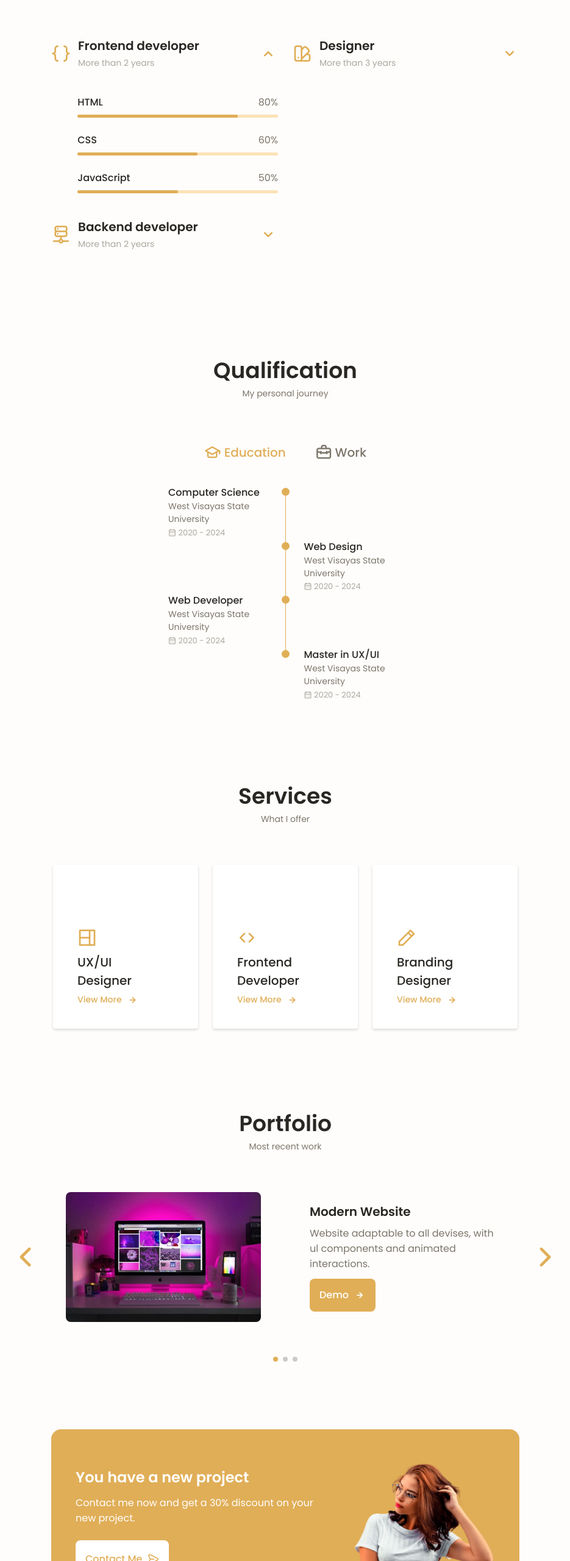
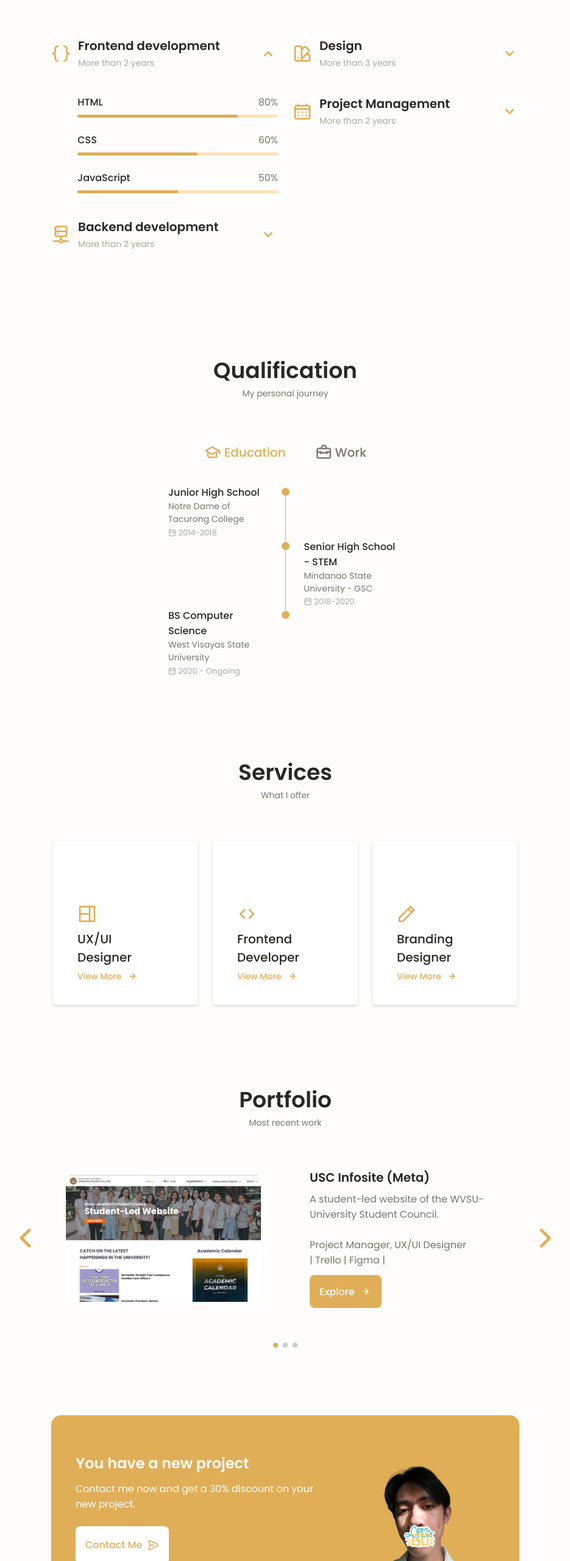
Before and after one commit to SenjuDuomma/MyPortfolio, a plain HTML site: page index.html in a window 1280 px wide. Shown: the part 1436-3996 px from the top of the page at 61% size, without its empty margins (172-1107 px from the left). Drawn offline with nearby package versions, Linux system fonts and the light colour scheme.

Commit message:
additional details

```diff
--- a/assets/css/style.css
+++ b/assets/css/style.css
@@ -547,6 +547,10 @@ font-weight: var(--font-medium);
 
 .skills__photoshop{
     width: 85%;
+}
+
+.skills__jira{
+    width: 55%;
 }
 
 .skills__close .skills__list{
--- a/index.html
+++ b/index.html
@@ -157,7 +157,7 @@
                         </div>
 
                         <div class="about__buttons">
-                            <a download="" href="assets/pdf/Alexa-Cv.pdf" class="button button--flex">
+                            <a download="" href="assets/pdf/neil_cv.pdf" class="button button--flex">
                                 Download CV<i class="uil uil-download-alt button__icon"></i>
                             </a>
                         </div>
@@ -178,7 +178,7 @@
                                 <i class="uil uil-brackets-curly skills__icon"></i>
 
                                 <div>
-                                    <h1 class="skills__title">Frontend developer</h1>
+                                    <h1 class="skills__title">Frontend development</h1>
                                     <span class="skills__subtitle">More than 2 years</span>
                                 </div>
 
@@ -234,7 +234,7 @@
                                 <i class="uil uil-server-network skills__icon"></i>
 
                                 <div>
-                                    <h1 class="skills__title">Backend developer</h1>
+                                    <h1 class="skills__title">Backend development</h1>
                                     <span class="skills__subtitle">More than 2 years</span>
                                 </div>
 
@@ -292,7 +292,7 @@
                                 <i class="uil uil-swatchbook skills__icon"></i>
 
                                 <div>
-                                    <h1 class="skills__title">Designer</h1>
+                                    <h1 class="skills__title">Design</h1>
                                     <span class="skills__subtitle">More than 3 years</span>
                                 </div>
 
@@ -317,6 +317,51 @@
                                     </div>
                                     <div class="skills__bar">
                                         <span class="skills__percentage skills__sketch"></span>
+                                    </div>
+                                </div>
+
+                                <!-- <div class="skills__data">
+                                    <div class="skills__titles">
+                                        <h3 class="skills__name">Photoshop</h3>
+                                        <span class="skills__number">85%</span>
+                                    </div>
+                                    <div class="skills__bar">
+                                        <span class="skills__percentage skills__photoshop"></span>
+                                    </div>
+                                </div> -->
+                            </div>
+                        </div>
+                        <!--====================== SKILLS 4 ==========================-->
+                        <div class="skills__content skills__close">
+                            <div class="skills__header">
+                                <i class="uil uil-schedule skills__icon"></i>
+
+                                <div>
+                                    <h1 class="skills__title">Project Management</h1>
+                                    <span class="skills__subtitle">More than 2 years</span>
+                                </div>
+
+                                <i class="uil uil-angle-down skills__arrow"></i>
+                            </div>
+
+                            <div class="skills__list grid">
+                                <div class="skills__data">
+                                    <div class="skills__titles">
+                                        <h3 class="skills__name">Trello</h3>
+                                        <span class="skills__number">90%</span>
+                                    </div>
+                                    <div class="skills__bar">
+                                        <span class="skills__percentage skills__figma"></span>
+                                    </div>
+                                </div>
+
+                                <div class="skills__data">
+                                    <div class="skills__titles">
+                                        <h3 class="skills__name">Jira Software</h3>
+                                        <span class="skills__number">55%</span>
+                                    </div>
+                                    <div class="skills__bar">
+                                        <span class="skills__percentage skills__jira"></span>
                                     </div>
                                 </div>
 
@@ -360,11 +405,11 @@
                             <!--====================== QUALIFICATION 1 ==========================-->
                             <div class="qualification__data">
                                 <div>
-                                    <h3 class="qualification__title">Computer Science</h3>
-                                    <span class="qualification__subtitle">West Visayas State University</span>
+                                    <h3 class="qualification__title">Junior High School</h3>
+                                    <span class="qualification__subtitle">Notre Dame of Tacurong College</span>
                                     <div class="qualification__calendar">
                                         <i class="uil uil-calendar-alt "></i>
-                                        2020 - 2024
+                                        2014-2018
                                     </div>
                                 </div>
 
@@ -384,11 +429,11 @@
                                 </div>
 
                                 <div>
-                                    <h3 class="qualification__title">Web Design</h3>
-                                    <span class="qualification__subtitle">West Visayas State University</span>
+                                    <h3 class="qualification__title">Senior High School - STEM</h3>
+                                    <span class="qualification__subtitle">Mindanao State University - GSC</span>
                                     <div class="qualification__calendar">
                                         <i class="uil uil-calendar-alt "></i>
-                                        2020 - 2024
+                                        2018-2020
                                     </div>
                                 </div>
 
@@ -398,27 +443,27 @@
                             <!--====================== QUALIFICATION 3 ==========================-->
                             <div class="qualification__data">
                                 <div>
-                                    <h3 class="qualification__title">Web Developer</h3>
+                                    <h3 class="qualification__title">BS Computer Science</h3>
                                     <span class="qualification__subtitle">West Visayas State University</span>
                                     <div class="qualification__calendar">
                                         <i class="uil uil-calendar-alt "></i>
-                                        2020 - 2024
+                                        2020 - Ongoing
                                     </div>
                                 </div>
 
                                 <div>
                                     <span class="qualification__rounder"></span>
-                                    <span class="qualification__line"></span>
+                                    <!-- <span class="qualification__line"></span> -->
                                 </div>
                             </div>
 
                             <!--====================== QUALIFICATION 4 ==========================-->
-                            <div class="qualification__data">
+                            <!-- <div class="qualification__data">
                                 <div></div>
 
                                 <div>
                                     <span class="qualification__rounder"></span>
-                                    <!--<span class="qualification__line"></span>-->
+                                    <span class="qualification__line"></span>
                                 </div>
 
                                 <div>
@@ -429,7 +474,7 @@
                                         2020 - 2024
                                     </div>
                                 </div>
-                            </div>
+                            </div> -->
                         </div>
 
                         <!--====================== QUALIFICATION CONTENT 2==========================-->
@@ -437,11 +482,11 @@
                             <!--====================== QUALIFICATION 1 ==========================-->
                             <div class="qualification__data">
                                 <div>
-                                    <h3 class="qualification__title">Software Engineer</h3>
-                                    <span class="qualification__subtitle">West Visayas State University</span>
+                                    <h3 class="qualification__title">Project Manager</h3>
+                                    <span class="qualification__subtitle">WVSU - Committee on Innovation and Tech Empowerment</span>
                                     <div class="qualification__calendar">
                                         <i class="uil uil-calendar-alt "></i>
-                                        2020 - 2024
+                                        2022-2023
                                     </div>
                                 </div>
 
@@ -457,15 +502,15 @@
 
                                 <div>
                                     <span class="qualification__rounder"></span>
-                                    <span class="qualification__line"></span>
+                                    <!-- <span class="qualification__line"></span> -->
                                 </div>
 
                                 <div>
-                                    <h3 class="qualification__title">Frontend Developer</h3>
-                                    <span class="qualification__subtitle">West Visayas State University</span>
+                                    <h3 class="qualification__title">UX/UI Designer</h3>
+                                    <span class="qualification__subtitle">WVSU - Committee on Innovation and Tech Empowerment</span>
                                     <div class="qualification__calendar">
                                         <i class="uil uil-calendar-alt "></i>
-                                        2020 - 2024
+                                        2022-2023
                                     </div>
                                 </div>
 
@@ -473,21 +518,21 @@
                             </div>
 
                             <!--====================== QUALIFICATION 3 ==========================-->
-                            <div class="qualification__data">
+                            <!--<div class="qualification__data">
                                 <div>
                                     <h3 class="qualification__title">UI Designer</h3>
                                     <span class="qualification__subtitle">Figma</span>
                                     <div class="qualification__calendar">
                                         <i class="uil uil-calendar-alt "></i>
-                                        2020 - 2024
+                                        2020 - Ongoing
                                     </div>
                                 </div>
 
                                 <div>
                                     <span class="qualification__rounder"></span>
-                                    <!-- <span class="qualification__line"></span> -->
+                                     <span class="qualification__line"></span>
                                 </div>
-                            </div>
+                            </div>-->
                         </div>
                     </div>
                 </div>
@@ -625,14 +670,14 @@
                     <div class="swiper-wrapper">
                         <!--====================== PORTFOLIO 1 ==========================-->
                         <div class="portfolio__content grid swiper-slide">
-                            <img src="assets/img/portfolio1.jpg" alt="" class="portfolio__img">
+                            <img src="assets/img/usc.jpg" alt="" class="portfolio__img">
 
                             <div class="portfolio__data">
-                                <h3 class="portfolio__title">Modern Website</h3>
-                                <p class="portfolio__description">Website adaptable to all devises,
-                                    with ul components and animated interactions.</p>
-                                <a href="#" class="button button--flex button--small portfolio__button">
-                                    Demo
+                                <h3 class="portfolio__title">USC Infosite (Meta)</h3>
+                                <p class="portfolio__description">A student-led website of the WVSU-University Student Council. <br>
+                                    <br>Project Manager, UX/UI Designer <br>| Trello | Figma |</p>
+                                <a href="https://fastnetphbyrus.com/" class="button button--flex button--small portfolio__button">
+                                    Explore
                                     <i class="uil uil-arrow-right button__icon"></i>
                                 </a>
                             </div>
@@ -640,14 +685,15 @@
 
                         <!--====================== PORTFOLIO 2 ==========================-->
                         <div class="portfolio__content grid swiper-slide">
-                            <img src="assets/img/portfolio2.jpg" alt="" class="portfolio__img">
+                            <img src="assets/img/ticketoo.jpg" alt="" class="portfolio__img">
 
                             <div class="portfolio__data">
-                                <h3 class="portfolio__title">Brand Design</h3>
-                                <p class="portfolio__description">Website adaptable to all devises,
-                                    with ul components and animated interactions.</p>
+                                <h3 class="portfolio__title">Ticketoo</h3>
+                                <p class="portfolio__description">An online cinema reservation system. <br><br>
+                                    Project Manager, Backend Developer <br>
+                                    | HTML | CSS | JS | PHP |</p>
                                 <a href="#" class="button button--flex button--small portfolio__button">
-                                    Demo
+                                    Download
                                     <i class="uil uil-arrow-right button__icon"></i>
                                 </a>
                             </div>
@@ -695,7 +741,7 @@
                             </a>
                         </div>
 
-                        <img src="assets/img/project.png" alt="" class="project__img">
+                        <img src="assets/img/project.webp" alt="" class="project__img">
                     </div>
                 </div>
             </section>
```
Also changed, not shown: assets/img/project.png (deleted), assets/img/project.webp (added), assets/img/ticketoo.jpg (added), assets/img/usc.jpg (added), 2 other files.
